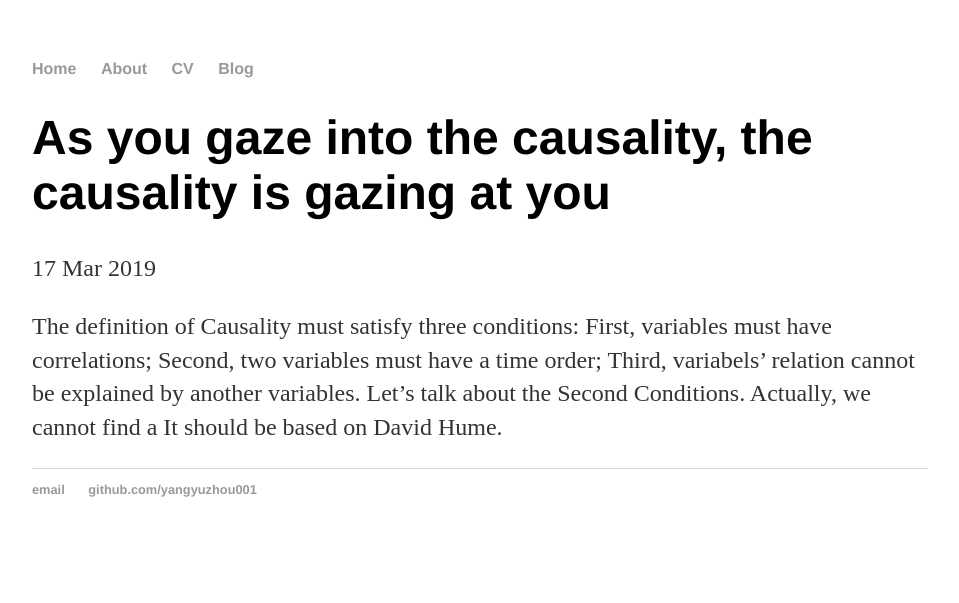
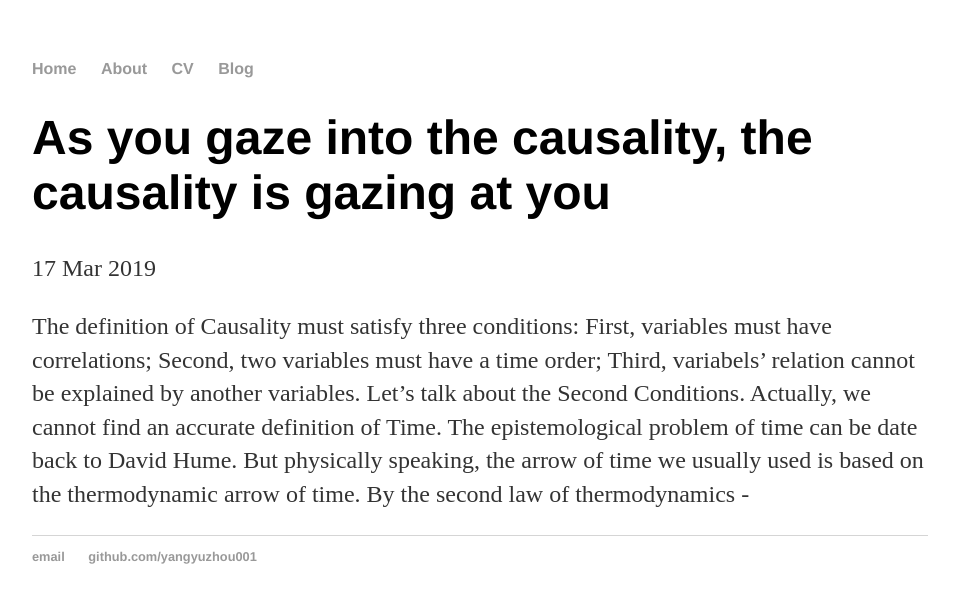
Before and after one commit to yangyuzhou001/yangyuzhou001.github.io, a Jekyll site: the page built from _posts/2019-03-17-causalityBlog.md, in a window 1280 px wide. Shown: the top 603 px of the page, without its empty margins (160-1119 px from the left). Built offline with Jekyll 4.4.1, drawn with Linux system fonts in a browser that asks for light colours.

Commit message:
Update 2019-03-17-causalityBlog.md

```diff
--- a/_posts/2019-03-17-causalityBlog.md
+++ b/_posts/2019-03-17-causalityBlog.md
@@ -4,5 +4,4 @@ title: "As you gaze into the causality, the causality is gazing at you"
 date: 2019-03-17
 ---
 
-The definition of Causality must satisfy three conditions: First, variables must have correlations; Second, two variables must have a time order; Third, variabels' relation cannot be explained by another variables. Let's talk about the Second Conditions. Actually, we cannot find a
-It should be based on David Hume.
+The definition of Causality must satisfy three conditions: First, variables must have correlations; Second, two variables must have a time order; Third, variabels' relation cannot be explained by another variables. Let's talk about the Second Conditions. Actually, we cannot find an accurate definition of Time. The epistemological problem of time can be date back to David Hume. But physically speaking, the arrow of time we usually used is based on the thermodynamic arrow of time. By the second law of thermodynamics -
```
